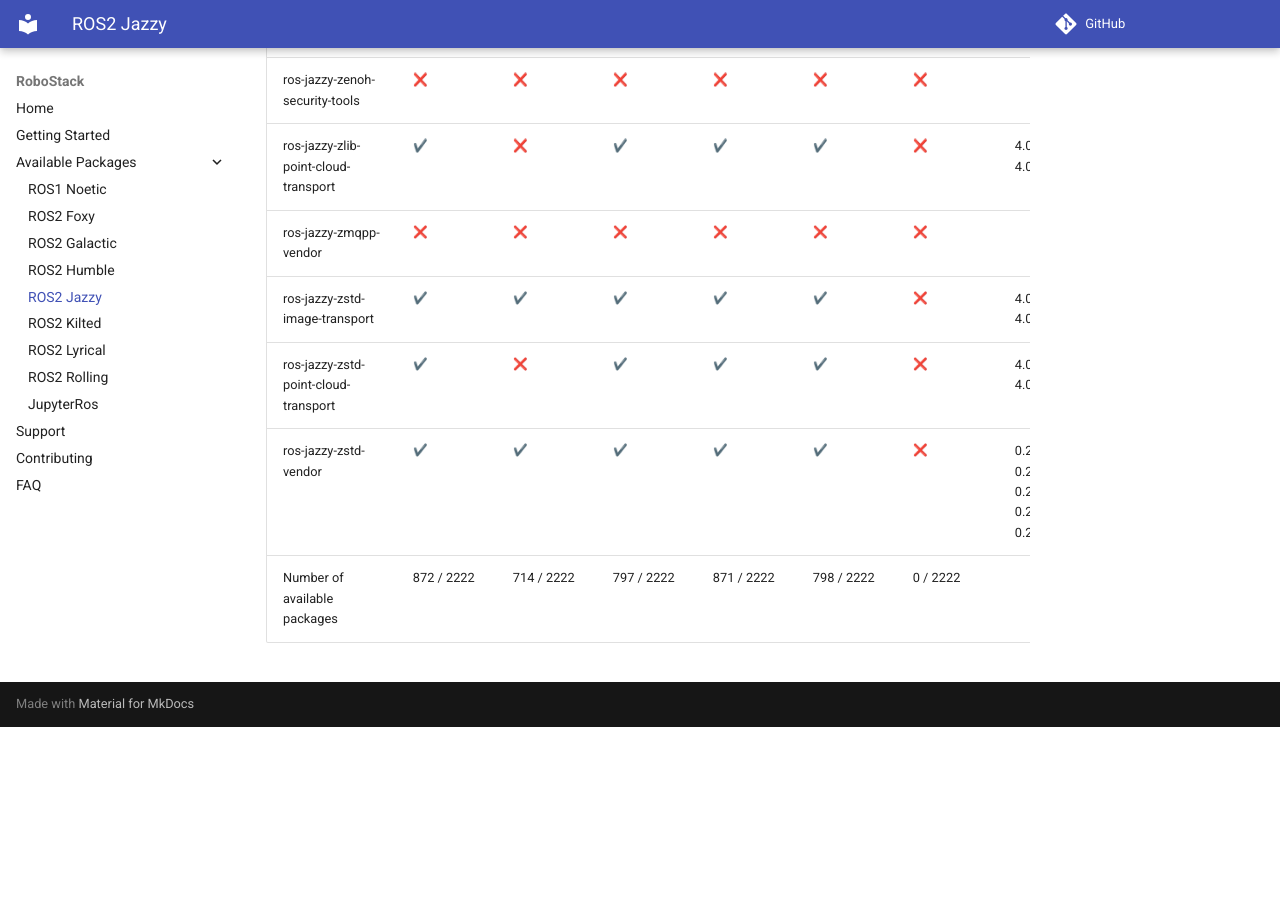
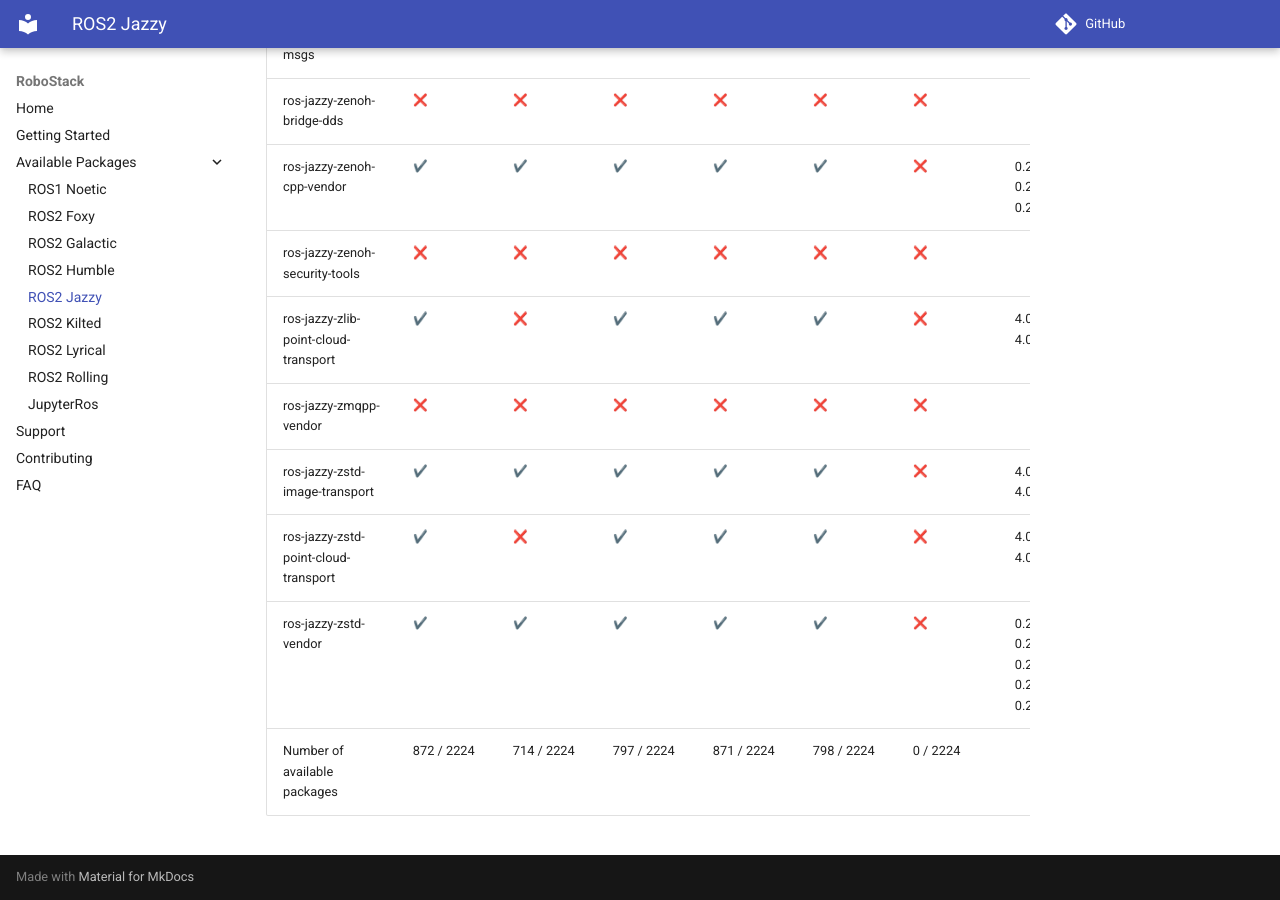
Before and after one commit to RoboStack/robostack.github.io, an MkDocs documentation site: the page built from docs/jazzy.md, in a window 1280 px wide and 900 px high, scrolled down 182780 px. Built offline with MkDocs 1.6.1 and Material for MkDocs 9.7.7, drawn with Linux system fonts in a browser that asks for light colours; emoji names are drawn with the system emoji font; comment, search, counter and statistics services are not loaded; before the commit the page ends 183507 px from its top, so only the background shows below that; some of the changed text lies outside the part shown.

Commit message:
Update tables

```diff
--- a/docs/jazzy.md
+++ b/docs/jazzy.md
@@ -2222,4 +2224,4 @@
 | ros-jazzy-zstd-image-transport | :heavy_check_mark: { data-sort='1' } | :heavy_check_mark: { data-sort='1' } | :heavy_check_mark: { data-sort='1' } | :heavy_check_mark: { data-sort='1' } | :heavy_check_mark: { data-sort='1' } | :x: { data-sort='0' } | 4.0.3, 4.0.4, 4.0.5, 4.0.6  |
 | ros-jazzy-zstd-point-cloud-transport | :heavy_check_mark: { data-sort='1' } | :x: { data-sort='0' } | :heavy_check_mark: { data-sort='1' } | :heavy_check_mark: { data-sort='1' } | :heavy_check_mark: { data-sort='1' } | :x: { data-sort='0' } | 4.0.1, 4.0.2, 4.0.3  |
 | ros-jazzy-zstd-vendor | :heavy_check_mark: { data-sort='1' } | :heavy_check_mark: { data-sort='1' } | :heavy_check_mark: { data-sort='1' } | :heavy_check_mark: { data-sort='1' } | :heavy_check_mark: { data-sort='1' } | :x: { data-sort='0' } | 0.26.3, 0.26.6, 0.26.7, 0.26.8, 0.26.9  |
-| Number of available packages |  872 / 2222 | 714 / 2222 | 797 / 2222 | 871 / 2222 | 798 / 2222 | 0 / 2222 |
+| Number of available packages |  872 / 2224 | 714 / 2224 | 797 / 2224 | 871 / 2224 | 798 / 2224 | 0 / 2224 |
```
Also changed, not shown: other parts of docs/jazzy.md (+2 -0 lines), docs/humble.md (+3 -1 lines).
